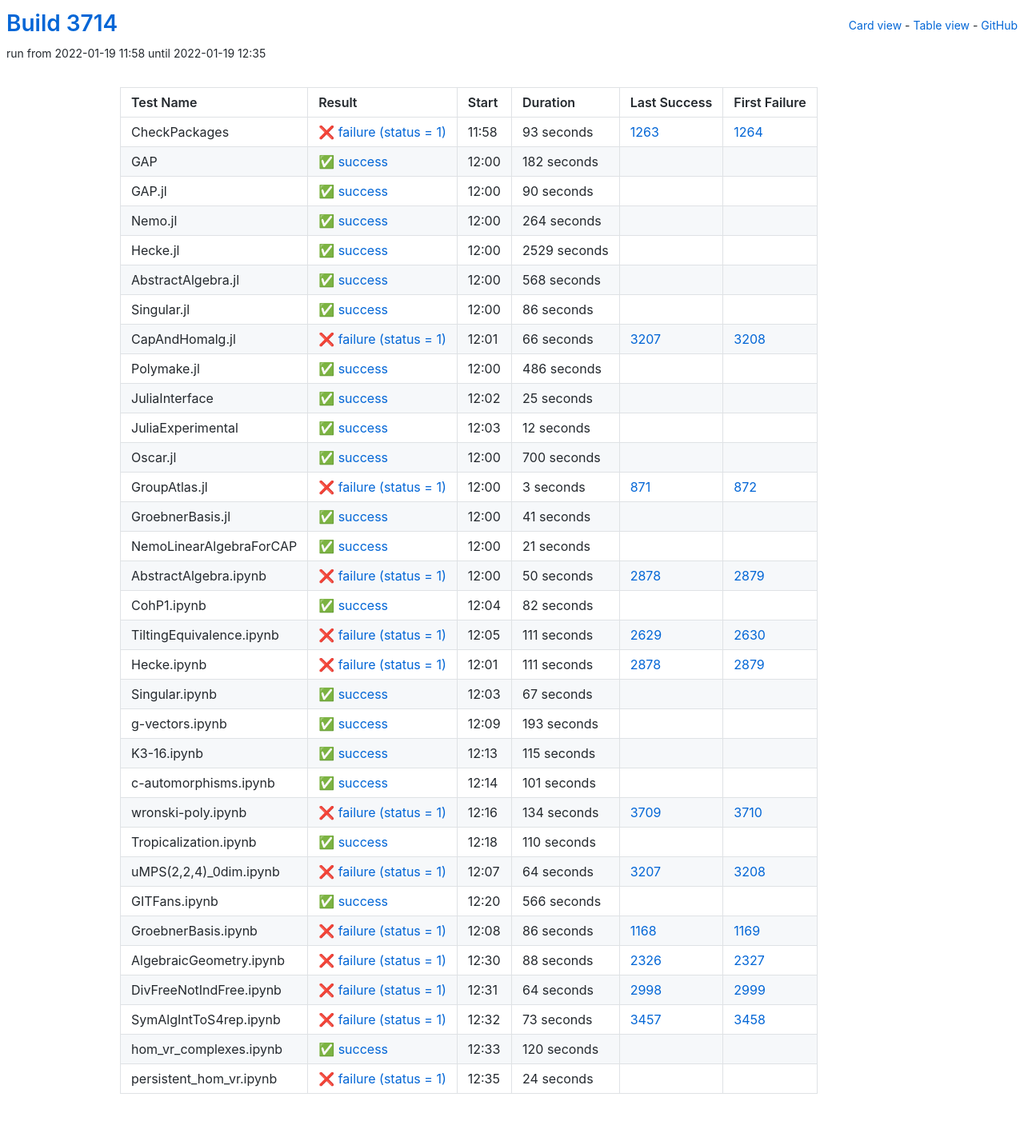
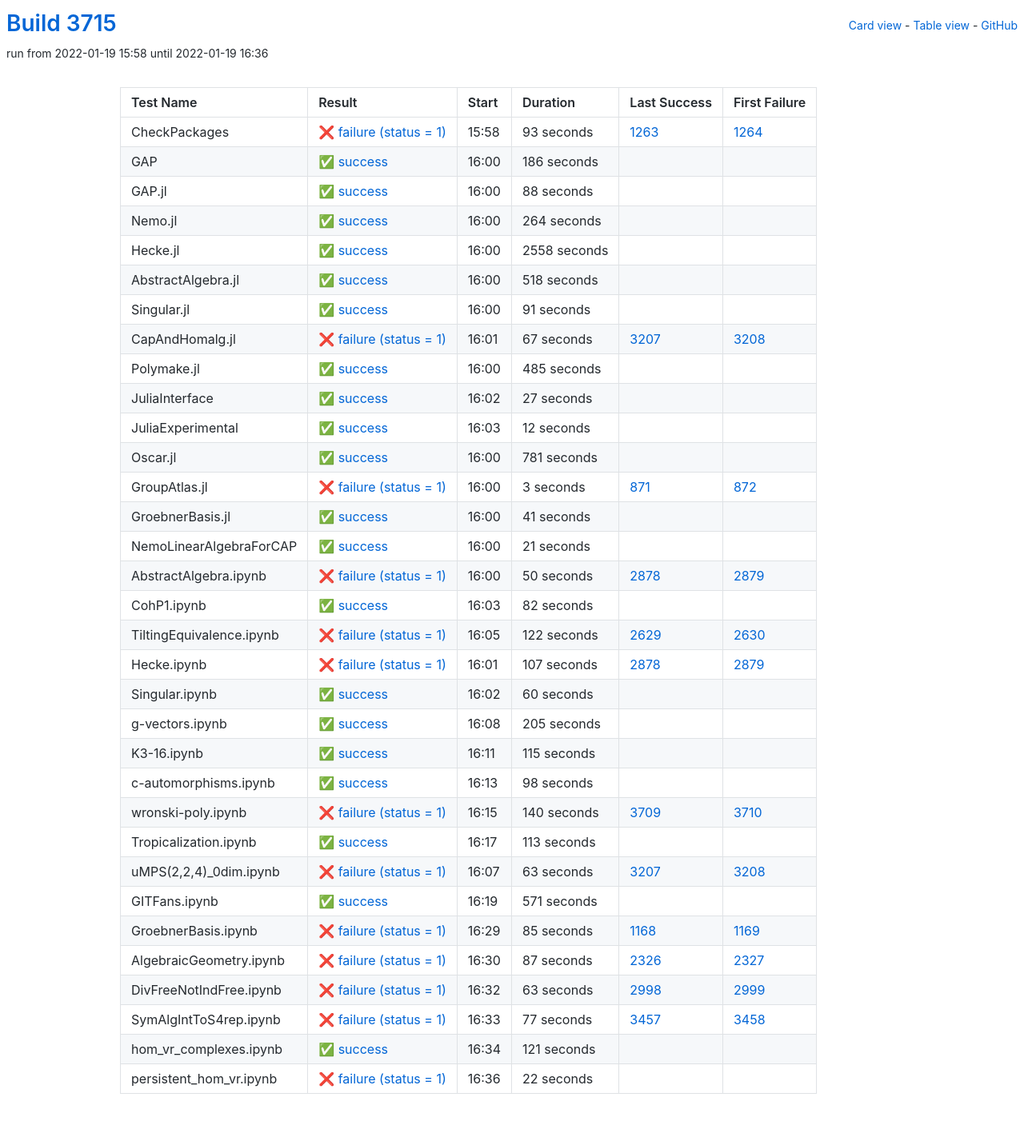
Before and after one commit to oscar-system/oscar-ci-status-stable, a Jekyll site: the page built from table.html, in a window 1280 px wide. Shown: the whole page at 80% size. Built offline with Jekyll 4.4.1, drawn with Linux system fonts in a browser that asks for light colours.

Commit message:
Build #3715

```diff
--- a/_data/ci.yml
+++ b/_data/ci.yml
@@ -1,6 +1,6 @@
 ---
-build: 3714
-build_url: https://oscarci.mathematik.uni-kl.de/job/oscar-stable/3714/
+build: 3715
+build_url: https://oscarci.mathematik.uni-kl.de/job/oscar-stable/3715/
 job: oscar-stable
 organization: oscar-system
 repo: oscar-ci-status-stable
@@ -8,8 +8,8 @@ repourl: https://github.com/oscar-system/oscar-ci-status-stable
 tests:
 - name: CheckPackages
   id: checkpackages
-  log: https://oscarci.mathematik.uni-kl.de/job/oscar-stable/3714/artifact/logs/build-3714/CheckPackages.log
-  start: 2022-01-19 11:58
+  log: https://oscarci.mathematik.uni-kl.de/job/oscar-stable/3715/artifact/logs/build-3715/CheckPackages.log
+  start: 2022-01-19 15:58
   success: false
   exitcode: 1
   status: failure
@@ -20,32 +20,32 @@ tests:
   first_failure_url: https://oscarci.mathematik.uni-kl.de/job/oscar-stable/1264/
 - name: GAP
   id: gap
-  log: https://oscarci.mathematik.uni-kl.de/job/oscar-stable/3714/artifact/logs/build-3714/GAP.log
-  start: 2022-01-19 12:00
+  log: https://oscarci.mathematik.uni-kl.de/job/oscar-stable/3715/artifact/logs/build-3715/GAP.log
+  start: 2022-01-19 16:00
   success: true
   exitcode: 0
   status: success
-  duration: 182
+  duration: 186
   last_success: false
   last_success_url:
   first_failure: false
   first_failure_url:
 - name: GAP.jl
   id: gap-jl
-  log: https://oscarci.mathematik.uni-kl.de/job/oscar-stable/3714/artifact/logs/build-3714/GAP.jl.log
-  start: 2022-01-19 12:00
+  log: https://oscarci.mathematik.uni-kl.de/job/oscar-stable/3715/artifact/logs/build-3715/GAP.jl.log
+  start: 2022-01-19 16:00
   success: true
   exitcode: 0
   status: success
-  duration: 90
+  duration: 88
   last_success: false
   last_success_url:
   first_failure: false
   first_failure_url:
 - name: Nemo.jl
   id: nemo-jl
-  log: https://oscarci.mathematik.uni-kl.de/job/oscar-stable/3714/artifact/logs/build-3714/Nemo.jl.log
-  start: 2022-01-19 12:00
+  log: https://oscarci.mathematik.uni-kl.de/job/oscar-stable/3715/artifact/logs/build-3715/Nemo.jl.log
+  start: 2022-01-19 16:00
   success: true
   exitcode: 0
   status: success
@@ -56,80 +56,80 @@ tests:
   first_failure_url:
 - name: Hecke.jl
   id: hecke-jl
-  log: https://oscarci.mathematik.uni-kl.de/job/oscar-stable/3714/artifact/logs/build-3714/Hecke.jl.log
-  start: 2022-01-19 12:00
+  log: https://oscarci.mathematik.uni-kl.de/job/oscar-stable/3715/artifact/logs/build-3715/Hecke.jl.log
+  start: 2022-01-19 16:00
   success: true
   exitcode: 0
   status: success
-  duration: 2529
+  duration: 2558
   last_success: false
   last_success_url:
   first_failure: false
   first_failure_url:
 - name: AbstractAlgebra.jl
   id: abstractalgebra-jl
-  log: https://oscarci.mathematik.uni-kl.de/job/oscar-stable/3714/artifact/logs/build-3714/AbstractAlgebra.jl.log
-  start: 2022-01-19 12:00
+  log: https://oscarci.mathematik.uni-kl.de/job/oscar-stable/3715/artifact/logs/build-3715/AbstractAlgebra.jl.log
+  start: 2022-01-19 16:00
   success: true
   exitcode: 0
   status: success
-  duration: 568
+  duration: 518
   last_success: false
   last_success_url:
   first_failure: false
   first_failure_url:
 - name: Singular.jl
   id: singular-jl
-  log: https://oscarci.mathematik.uni-kl.de/job/oscar-stable/3714/artifact/logs/build-3714/Singular.jl.log
-  start: 2022-01-19 12:00
+  log: https://oscarci.mathematik.uni-kl.de/job/oscar-stable/3715/artifact/logs/build-3715/Singular.jl.log
+  start: 2022-01-19 16:00
   success: true
   exitcode: 0
   status: success
-  duration: 86
+  duration: 91
   last_success: false
   last_success_url:
   first_failure: false
   first_failure_url:
 - name: CapAndHomalg.jl
   id: capandhomalg-jl
-  log: https://oscarci.mathematik.uni-kl.de/job/oscar-stable/3714/artifact/logs/build-3714/CapAndHomalg.jl.log
-  start: 2022-01-19 12:01
+  log: https://oscarci.mathematik.uni-kl.de/job/oscar-stable/3715/artifact/logs/build-3715/CapAndHomalg.jl.log
+  start: 2022-01-19 16:01
   success: false
   exitcode: 1
   status: failure
-  duration: 66
+  duration: 67
   last_success: 3207
   last_success_url: https://oscarci.mathematik.uni-kl.de/job/oscar-stable/3207/
   first_failure: 3208
   first_failure_url: https://oscarci.mathematik.uni-kl.de/job/oscar-stable/3208/
 - name: Polymake.jl
   id: polymake-jl
-  log: https://oscarci.mathematik.uni-kl.de/job/oscar-stable/3714/artifact/logs/build-3714/Polymake.jl.log
-  start: 2022-01-19 12:00
+  log: https://oscarci.mathematik.uni-kl.de/job/oscar-stable/3715/artifact/logs/build-3715/Polymake.jl.log
+  start: 2022-01-19 16:00
   success: true
   exitcode: 0
   status: success
-  duration: 486
+  duration: 485
   last_success: false
   last_success_url:
   first_failure: false
   first_failure_url:
 - name: JuliaInterface
   id: juliainterface
-  log: https://oscarci.mathematik.uni-kl.de/job/oscar-stable/3714/artifact/logs/build-3714/JuliaInterface.log
-  start: 2022-01-19 12:02
+  log: https://oscarci.mathematik.uni-kl.de/job/oscar-stable/3715/artifact/logs/build-3715/JuliaInterface.log
+  start: 2022-01-19 16:02
   success: true
   exitcode: 0
   status: success
-  duration: 25
+  duration: 27
   last_success: false
   last_success_url:
   first_failure: false
   first_failure_url:
 - name: JuliaExperimental
   id: juliaexperimental
-  log: https://oscarci.mathematik.uni-kl.de/job/oscar-stable/3714/artifact/logs/build-3714/JuliaExperimental.log
-  start: 2022-01-19 12:03
+  log: https://oscarci.mathematik.uni-kl.de/job/oscar-stable/3715/artifact/logs/build-3715/JuliaExperimental.log
+  start: 2022-01-19 16:03
   success: true
   exitcode: 0
   status: success
@@ -140,20 +140,20 @@ tests:
   first_failure_url:
 - name: Oscar.jl
   id: oscar-jl
-  log: https://oscarci.mathematik.uni-kl.de/job/oscar-stable/3714/artifact/logs/build-3714/Oscar.jl.log
-  start: 2022-01-19 12:00
+  log: https://oscarci.mathematik.uni-kl.de/job/oscar-stable/3715/artifact/logs/build-3715/Oscar.jl.log
+  start: 2022-01-19 16:00
   success: true
   exitcode: 0
   status: success
-  duration: 700
+  duration: 781
   last_success: false
   last_success_url:
   first_failure: false
   first_failure_url:
 - name: GroupAtlas.jl
   id: groupatlas-jl
-  log: https://oscarci.mathematik.uni-kl.de/job/oscar-stable/3714/artifact/logs/build-3714/GroupAtlas.jl.log
-  start: 2022-01-19 12:00
+  log: https://oscarci.mathematik.uni-kl.de/job/oscar-stable/3715/artifact/logs/build-3715/GroupAtlas.jl.log
+  start: 2022-01-19 16:00
   success: false
   exitcode: 1
   status: failure
@@ -164,8 +164,8 @@ tests:
   first_failure_url: https://oscarci.mathematik.uni-kl.de/job/oscar-stable/872/
 - name: GroebnerBasis.jl
   id: groebnerbasis-jl
-  log: https://oscarci.mathematik.uni-kl.de/job/oscar-stable/3714/artifact/logs/build-3714/GroebnerBasis.jl.log
-  start: 2022-01-19 12:00
+  log: https://oscarci.mathematik.uni-kl.de/job/oscar-stable/3715/artifact/logs/build-3715/GroebnerBasis.jl.log
+  start: 2022-01-19 16:00
   success: true
   exitcode: 0
   status: success
@@ -176,8 +176,8 @@ tests:
   first_failure_url:
 - name: NemoLinearAlgebraForCAP
   id: nemolinearalgebraforcap
-  log: https://oscarci.mathematik.uni-kl.de/job/oscar-stable/3714/artifact/logs/build-3714/NemoLinearAlgebraForCAP.log
-  start: 2022-01-19 12:00
+  log: https://oscarci.mathematik.uni-kl.de/job/oscar-stable/3715/artifact/logs/build-3715/NemoLinearAlgebraForCAP.log
+  start: 2022-01-19 16:00
   success: true
   exitcode: 0
   status: success
@@ -188,8 +188,8 @@ tests:
   first_failure_url:
 - name: AbstractAlgebra.ipynb
   id: abstractalgebra-ipynb
-  log: https://oscarci.mathematik.uni-kl.de/job/oscar-stable/3714/artifact/logs/build-3714/AbstractAlgebra.ipynb.log
-  start: 2022-01-19 12:00
+  log: https://oscarci.mathematik.uni-kl.de/job/oscar-stable/3715/artifact/logs/build-3715/AbstractAlgebra.ipynb.log
+  start: 2022-01-19 16:00
   success: false
   exitcode: 1
   status: failure
@@ -200,8 +200,8 @@ tests:
   first_failure_url: https://oscarci.mathematik.uni-kl.de/job/oscar-stable/2879/
 - name: CohP1.ipynb
   id: cohp1-ipynb
-  log: https://oscarci.mathematik.uni-kl.de/job/oscar-stable/3714/artifact/logs/build-3714/CohP1.ipynb.log
-  start: 2022-01-19 12:04
+  log: https://oscarci.mathematik.uni-kl.de/job/oscar-stable/3715/artifact/logs/build-3715/CohP1.ipynb.log
+  start: 2022-01-19 16:03
   success: true
   exitcode: 0
   status: success
@@ -212,56 +212,56 @@ tests:
   first_failure_url:
 - name: TiltingEquivalence.ipynb
   id: tiltingequivalence-ipynb
-  log: https://oscarci.mathematik.uni-kl.de/job/oscar-stable/3714/artifact/logs/build-3714/TiltingEquivalence.ipynb.log
-  start: 2022-01-19 12:05
+  log: https://oscarci.mathematik.uni-kl.de/job/oscar-stable/3715/artifact/logs/build-3715/TiltingEquivalence.ipynb.log
+  start: 2022-01-19 16:05
   success: false
   exitcode: 1
   status: failure
-  duration: 111
+  duration: 122
   last_success: 2629
   last_success_url: https://oscarci.mathematik.uni-kl.de/job/oscar-stable/2629/
   first_failure: 2630
   first_failure_url: https://oscarci.mathematik.uni-kl.de/job/oscar-stable/2630/
 - name: Hecke.ipynb
   id: hecke-ipynb
-  log: https://oscarci.mathematik.uni-kl.de/job/oscar-stable/3714/artifact/logs/build-3714/Hecke.ipynb.log
-  start: 2022-01-19 12:01
+  log: https://oscarci.mathematik.uni-kl.de/job/oscar-stable/3715/artifact/logs/build-3715/Hecke.ipynb.log
+  start: 2022-01-19 16:01
   success: false
   exitcode: 1
   status: failure
-  duration: 111
+  duration: 107
   last_success: 2878
   last_success_url: https://oscarci.mathematik.uni-kl.de/job/oscar-stable/2878/
   first_failure: 2879
   first_failure_url: https://oscarci.mathematik.uni-kl.de/job/oscar-stable/2879/
 - name: Singular.ipynb
   id: singular-ipynb
-  log: https://oscarci.mathematik.uni-kl.de/job/oscar-stable/3714/artifact/logs/build-3714/Singular.ipynb.log
-  start: 2022-01-19 12:03
+  log: https://oscarci.mathematik.uni-kl.de/job/oscar-stable/3715/artifact/logs/build-3715/Singular.ipynb.log
+  start: 2022-01-19 16:02
   success: true
   exitcode: 0
   status: success
-  duration: 67
+  duration: 60
   last_success: false
   last_success_url:
   first_failure: false
   first_failure_url:
 - name: g-vectors.ipynb
   id: g-vectors-ipynb
-  log: https://oscarci.mathematik.uni-kl.de/job/oscar-stable/3714/artifact/logs/build-3714/g-vectors.ipynb.log
-  start: 2022-01-19 12:09
+  log: https://oscarci.mathematik.uni-kl.de/job/oscar-stable/3715/artifact/logs/build-3715/g-vectors.ipynb.log
+  start: 2022-01-19 16:08
   success: true
   exitcode: 0
   status: success
-  duration: 193
+  duration: 205
   last_success: false
   last_success_url:
   first_failure: false
   first_failure_url:
 - name: K3-16.ipynb
   id: k3-16-ipynb
-  log: https://oscarci.mathematik.uni-kl.de/job/oscar-stable/3714/artifact/logs/build-3714/K3-16.ipynb.log
-  start: 2022-01-19 12:13
+  log: https://oscarci.mathematik.uni-kl.de/job/oscar-stable/3715/artifact/logs/build-3715/K3-16.ipynb.log
+  start: 2022-01-19 16:11
   success: true
   exitcode: 0
   status: success
@@ -272,132 +272,132 @@ tests:
   first_failure_url:
 - name: c-automorphisms.ipynb
   id: c-automorphisms-ipynb
-  log: https://oscarci.mathematik.uni-kl.de/job/oscar-stable/3714/artifact/logs/build-3714/c-automorphisms.ipynb.log
-  start: 2022-01-19 12:14
+  log: https://oscarci.mathematik.uni-kl.de/job/oscar-stable/3715/artifact/logs/build-3715/c-automorphisms.ipynb.log
+  start: 2022-01-19 16:13
   success: true
   exitcode: 0
   status: success
-  duration: 101
+  duration: 98
   last_success: false
   last_success_url:
   first_failure: false
   first_failure_url:
 - name: wronski-poly.ipynb
   id: wronski-poly-ipynb
-  log: https://oscarci.mathematik.uni-kl.de/job/oscar-stable/3714/artifact/logs/build-3714/wronski-poly.ipynb.log
-  start: 2022-01-19 12:16
+  log: https://oscarci.mathematik.uni-kl.de/job/oscar-stable/3715/artifact/logs/build-3715/wronski-poly.ipynb.log
+  start: 2022-01-19 16:15
   success: false
   exitcode: 1
   status: failure
-  duration: 134
+  duration: 140
   last_success: 3709
   last_success_url: https://oscarci.mathematik.uni-kl.de/job/oscar-stable/3709/
   first_failure: 3710
   first_failure_url: https://oscarci.mathematik.uni-kl.de/job/oscar-stable/3710/
 - name: Tropicalization.ipynb
   id: tropicalization-ipynb
-  log: https://oscarci.mathematik.uni-kl.de/job/oscar-stable/3714/artifact/logs/build-3714/Tropicalization.ipynb.log
-  start: 2022-01-19 12:18
+  log: https://oscarci.mathematik.uni-kl.de/job/oscar-stable/3715/artifact/logs/build-3715/Tropicalization.ipynb.log
+  start: 2022-01-19 16:17
   success: true
   exitcode: 0
   status: success
-  duration: 110
+  duration: 113
   last_success: false
   last_success_url:
   first_failure: false
   first_failure_url:
 - name: uMPS(2,2,4)_0dim.ipynb
   id: umps-2-2-4-0dim-ipynb
-  log: https://oscarci.mathematik.uni-kl.de/job/oscar-stable/3714/artifact/logs/build-3714/uMPS-2-2-4-_0dim.ipynb.log
-  start: 2022-01-19 12:07
+  log: https://oscarci.mathematik.uni-kl.de/job/oscar-stable/3715/artifact/logs/build-3715/uMPS-2-2-4-_0dim.ipynb.log
+  start: 2022-01-19 16:07
   success: false
   exitcode: 1
   status: failure
-  duration: 64
+  duration: 63
   last_success: 3207
   last_success_url: https://oscarci.mathematik.uni-kl.de/job/oscar-stable/3207/
   first_failure: 3208
   first_failure_url: https://oscarci.mathematik.uni-kl.de/job/oscar-stable/3208/
 - name: GITFans.ipynb
   id: gitfans-ipynb
-  log: https://oscarci.mathematik.uni-kl.de/job/oscar-stable/3714/artifact/logs/build-3714/GITFans.ipynb.log
-  start: 2022-01-19 12:20
+  log: https://oscarci.mathematik.uni-kl.de/job/oscar-stable/3715/artifact/logs/build-3715/GITFans.ipynb.log
+  start: 2022-01-19 16:19
   success: true
   exitcode: 0
   status: success
-  duration: 566
+  duration: 571
   last_success: false
   last_success_url:
   first_failure: false
   first_failure_url:
 - name: GroebnerBasis.ipynb
   id: groebnerbasis-ipynb
-  log: https://oscarci.mathematik.uni-kl.de/job/oscar-stable/3714/artifact/logs/build-3714/GroebnerBasis.ipynb.log
-  start: 2022-01-19 12:08
+  log: https://oscarci.mathematik.uni-kl.de/job/oscar-stable/3715/artifact/logs/build-3715/GroebnerBasis.ipynb.log
+  start: 2022-01-19 16:29
   success: false
   exitcode: 1
   status: failure
-  duration: 86
+  duration: 85
   last_success: 1168
   last_success_url: https://oscarci.mathematik.uni-kl.de/job/oscar-stable/1168/
   first_failure: 1169
   first_failure_url: https://oscarci.mathematik.uni-kl.de/job/oscar-stable/1169/
 - name: AlgebraicGeometry.ipynb
   id: algebraicgeometry-ipynb
-  log: https://oscarci.mathematik.uni-kl.de/job/oscar-stable/3714/artifact/logs/build-3714/AlgebraicGeometry.ipynb.log
-  start: 2022-01-19 12:30
+  log: https://oscarci.mathematik.uni-kl.de/job/oscar-stable/3715/artifact/logs/build-3715/AlgebraicGeometry.ipynb.log
+  start: 2022-01-19 16:30
   success: false
   exitcode: 1
   status: failure
-  duration: 88
+  duration: 87
   last_success: 2326
   last_success_url: https://oscarci.mathematik.uni-kl.de/job/oscar-stable/2326/
   first_failure: 2327
   first_failure_url: https://oscarci.mathematik.uni-kl.de/job/oscar-stable/2327/
 - name: DivFreeNotIndFree.ipynb
   id: divfreenotindfree-ipynb
-  log: https://oscarci.mathematik.uni-kl.de/job/oscar-stable/3714/artifact/logs/build-3714/DivFreeNotIndFree.ipynb.log
-  start: 2022-01-19 12:31
+  log: https://oscarci.mathematik.uni-kl.de/job/oscar-stable/3715/artifact/logs/build-3715/DivFreeNotIndFree.ipynb.log
+  start: 2022-01-19 16:32
   success: false
   exitcode: 1
   status: failure
-  duration: 64
+  duration: 63
   last_success: 2998
   last_success_url: https://oscarci.mathematik.uni-kl.de/job/oscar-stable/2998/
   first_failure: 2999
   first_failure_url: https://oscarci.mathematik.uni-kl.de/job/oscar-stable/2999/
 - name: SymAlgIntToS4rep.ipynb
   id: symalginttos4rep-ipynb
-  log: https://oscarci.mathematik.uni-kl.de/job/oscar-stable/3714/artifact/logs/build-3714/SymAlgIntToS4rep.ipynb.log
-  start: 2022-01-19 12:32
+  log: https://oscarci.mathematik.uni-kl.de/job/oscar-stable/3715/artifact/logs/build-3715/SymAlgIntToS4rep.ipynb.log
+  start: 2022-01-19 16:33
   success: false
   exitcode: 1
   status: failure
-  duration: 73
+  duration: 77
   last_success: 3457
   last_success_url: https://oscarci.mathematik.uni-kl.de/job/oscar-stable/3457/
   first_failure: 3458
   first_failure_url: https://oscarci.mathematik.uni-kl.de/job/oscar-stable/3458/
 - name: hom_vr_complexes.ipynb
   id: hom-vr-complexes-ipynb
-  log: https://oscarci.mathematik.uni-kl.de/job/oscar-stable/3714/artifact/logs/build-3714/hom_vr_complexes.ipynb.log
-  start: 2022-01-19 12:33
+  log: https://oscarci.mathematik.uni-kl.de/job/oscar-stable/3715/artifact/logs/build-3715/hom_vr_complexes.ipynb.log
+  start: 2022-01-19 16:34
   success: true
   exitcode: 0
   status: success
-  duration: 120
+  duration: 121
   last_success: false
   last_success_url:
   first_failure: false
   first_failure_url:
 - name: persistent_hom_vr.ipynb
   id: persistent-hom-vr-ipynb
-  log: https://oscarci.mathematik.uni-kl.de/job/oscar-stable/3714/artifact/logs/build-3714/persistent_hom_vr.ipynb.log
-  start: 2022-01-19 12:35
+  log: https://oscarci.mathematik.uni-kl.de/job/oscar-stable/3715/artifact/logs/build-3715/persistent_hom_vr.ipynb.log
+  start: 2022-01-19 16:36
   success: false
   exitcode: 1
   status: failure
-  duration: 24
+  duration: 22
   last_success: false
   last_success_url:
   first_failure: false
```
Also changed, not shown: README.md.
